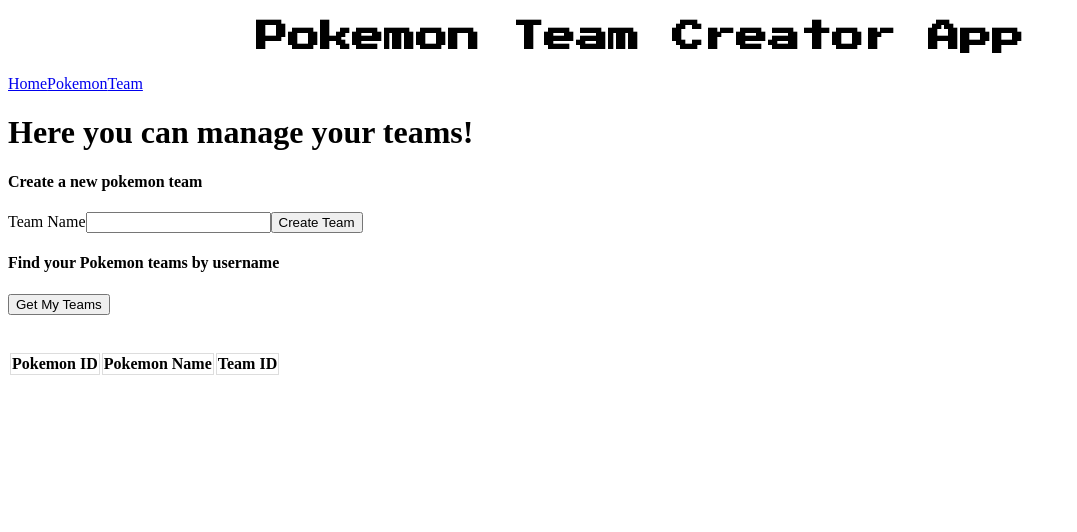
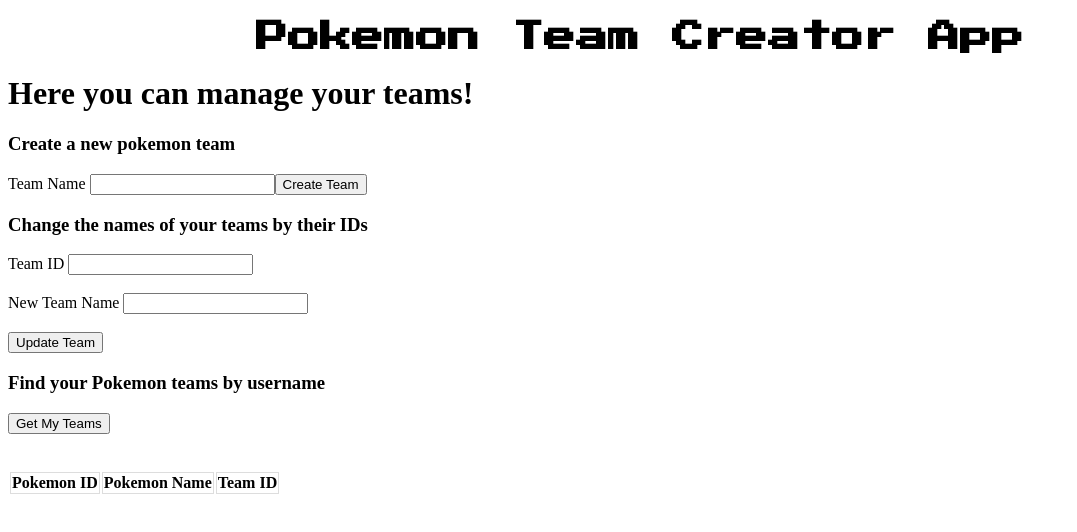
Before and after one commit to JakSak8/se3309-pokemon, an Angular app in the folder angular-se3309-pokemon/: page /team in a window 1280 px wide. Shown: the top 532 px of the page, without its empty margins (0-1077 px from the left). Built offline with nearby package versions, Linux system fonts and the light colour scheme.

Commit message:
Added showAllPokemon and UpdateTeam

```diff
--- a/angular-se3309-pokemon/src/app/app.component.css
+++ b/angular-se3309-pokemon/src/app/app.component.css
@@ -2,3 +2,7 @@
     text-align: center;
     font-family: 'Press Start 2P', cursive;
 }
+
+.logout{
+    float: right;
+}
--- a/angular-se3309-pokemon/src/app/app.component.html
+++ b/angular-se3309-pokemon/src/app/app.component.html
@@ -1,9 +1,11 @@
 <h1>Pokemon Team Creator App</h1>
 
-<nav >
+<nav *ngIf="this.isAuthenticated()">
+  <button class="logout" (click)="LogOut()">Log Out</button>
   <a routerLink="./home">Home</a>
   <a routerLink="./pokemon">Pokemon</a>
   <a routerLink="./team">Team</a>
+
 </nav>
 <router-outlet></router-outlet>
 
--- a/angular-se3309-pokemon/src/app/app.component.ts
+++ b/angular-se3309-pokemon/src/app/app.component.ts
@@ -14,7 +14,7 @@
   constructor(private usernameService: UsernameService){}
 
   isAuthenticated(): Boolean{
-    console.log(this.usernameService.getAuthentication());
+
     if (this.usernameService.getAuthentication() == "true"){
       return true;
     } else {
@@ -22,4 +22,8 @@
     }
   }
 
+  LogOut(){
+    this.usernameService.logout();
+  }
+
 }
--- a/angular-se3309-pokemon/src/app/home/home.component.html
+++ b/angular-se3309-pokemon/src/app/home/home.component.html
@@ -1 +1 @@
-<p> home works! </p>
+<h1>Take one of the above links to different functionalities</h1>
--- a/angular-se3309-pokemon/src/app/login.service.ts
+++ b/angular-se3309-pokemon/src/app/login.service.ts
@@ -15,7 +15,6 @@
       username: nusername,
       password: npassword
     }
-    console.log(URL);
     return this.http.post("/api/sign_in", body).map(res => res.json());
   }
 
--- a/angular-se3309-pokemon/src/app/login/login.component.ts
+++ b/angular-se3309-pokemon/src/app/login/login.component.ts
@@ -24,18 +24,14 @@
   }
 
   signIn(user: string, pass: string){
-    console.log(user);
-    console.log(pass);
     this.loginService.signIn(user, pass).subscribe(
       data => this.signInConfirmed(data, user),
-      //data => console.log(data.user[0]),
       err => console.log(err),
     );
   }
 
 
   signInConfirmed(data, username: string){
-    console.log(data);
     this.signin = data.user;
     if (this.signin[0].length != 0) {
       this.usernameService.setAuthentication("true");
@@ -48,7 +44,6 @@
 
   signup(user: string, pass: string, nemail: string, name: string){
     this.loginService.signUp(user, pass, name, nemail).subscribe(
-      //data => this.signInConfirmed(data),
       data => this.signupConfirmed(data),
       err => console.log(err),
     );
--- a/angular-se3309-pokemon/src/app/pokemon.service.ts
+++ b/angular-se3309-pokemon/src/app/pokemon.service.ts
@@ -31,4 +31,8 @@
     return this.http.post("/api/pokemon_type", body).map(res=>res.json());
   }
 
+  AllPokemon(){
+    return this.http.get("api/pokemon").map(res=>res.json());
+  }
+
 }
--- a/angular-se3309-pokemon/src/app/pokemon/pokemon.component.html
+++ b/angular-se3309-pokemon/src/app/pokemon/pokemon.component.html
@@ -10,6 +10,8 @@
   Pokemon Type: <input type="text" #pokeType />
   <button (click)="SearchPokemonType(pokeType.value)">Search</button>
 </div>
+<br><br>
+<button (click)="AllPokemon()">Show all Pokemon</button>
 <br><br>
 <table>
   <tr>
--- a/angular-se3309-pokemon/src/app/pokemon/pokemon.component.ts
+++ b/angular-se3309-pokemon/src/app/pokemon/pokemon.component.ts
@@ -22,7 +22,7 @@
 
   SearchPokemonName(pokemonName:string){
     return this.pokemonService.SearchPokemonName(pokemonName).subscribe(
-      data => this.DisplayPokemon(data),
+      data => {this.DisplayPokemon(data)},
       err => console.log(err),
     );
 
@@ -31,11 +31,17 @@
 
   SearchPokemonType(pokeType:string){
     return this.pokemonService.SearchPokemonType(pokeType).subscribe(
-      data => {this.DisplayPokemon(data);
-      console.log(data)},
+      data => {this.DisplayPokemon(data)},
       err => console.log(err),
     );
 
+  }
+
+  AllPokemon(){
+    return this.pokemonService.AllPokemon().subscribe(
+      data => {this.DisplayPokemon(data)},
+      err => console.log(err),
+    );
   }
 
   DisplayPokemon(data){
--- a/angular-se3309-pokemon/src/app/team.service.ts
+++ b/angular-se3309-pokemon/src/app/team.service.ts
@@ -17,6 +17,15 @@
 
   }
 
+  UpdateTeam(teamIDs:string, newTeamName:string){
+    var body = {
+        teamID: teamIDs,
+        teamName: newTeamName
+    }
+    return this.http.put("/api/update_team", body);
+
+  }
+
   GetTeams(userName:string){
     var body = {
       username: userName
--- a/angular-se3309-pokemon/src/app/team/team.component.html
+++ b/angular-se3309-pokemon/src/app/team/team.component.html
@@ -1,11 +1,17 @@
 <h1> Here you can manage your teams! </h1>
 <div>
-  <h4>Create a new pokemon team</h4>
-  Team Name<input type="text" #teamName />
+  <h3>Create a new pokemon team</h3>
+  Team Name <input type="text" #teamName />
   <button (click)="CreateTeam(teamName.value)">Create Team</button>
 </div>
+<h3>Change the names of your teams by their IDs</h3>
+<div class="container">
+  Team ID <input #teamIDs ><br><br>
+  New Team Name <input #newTeamName ><br><br>
+  <button (click)="UpdateTeam(teamIDs.value, newTeamName.value)">Update Team</button>
+</div>
 <div>
-  <h4>Find your Pokemon teams by username</h4>
+  <h3>Find your Pokemon teams by username</h3>
   <button (click)="GetTeams()">Get My Teams</button>
 </div>
 <br><br>
--- a/angular-se3309-pokemon/src/app/team/team.component.ts
+++ b/angular-se3309-pokemon/src/app/team/team.component.ts
@@ -31,6 +31,19 @@
     alert("Your team has been created!");
   }
 
+  UpdateTeam(teamIDs:string, newTeamName:string){
+    return this.teamService.UpdateTeam(teamIDs,newTeamName).subscribe(
+      data => {this.UpdateTeamConfirm(data);
+      console.log(data)},
+      err => console.log(err),
+    );
+
+  }
+
+  UpdateTeamConfirm(data){
+    alert("Your team has been updated!");
+  }
+
   GetTeams(){
     return this.teamService.GetTeams(localStorage.getItem(USER_NAME)).subscribe(
       data => {this.ShowTeams(data);
```
Also changed, not shown: 1 other file (tests, documents, lock files or other folders).
